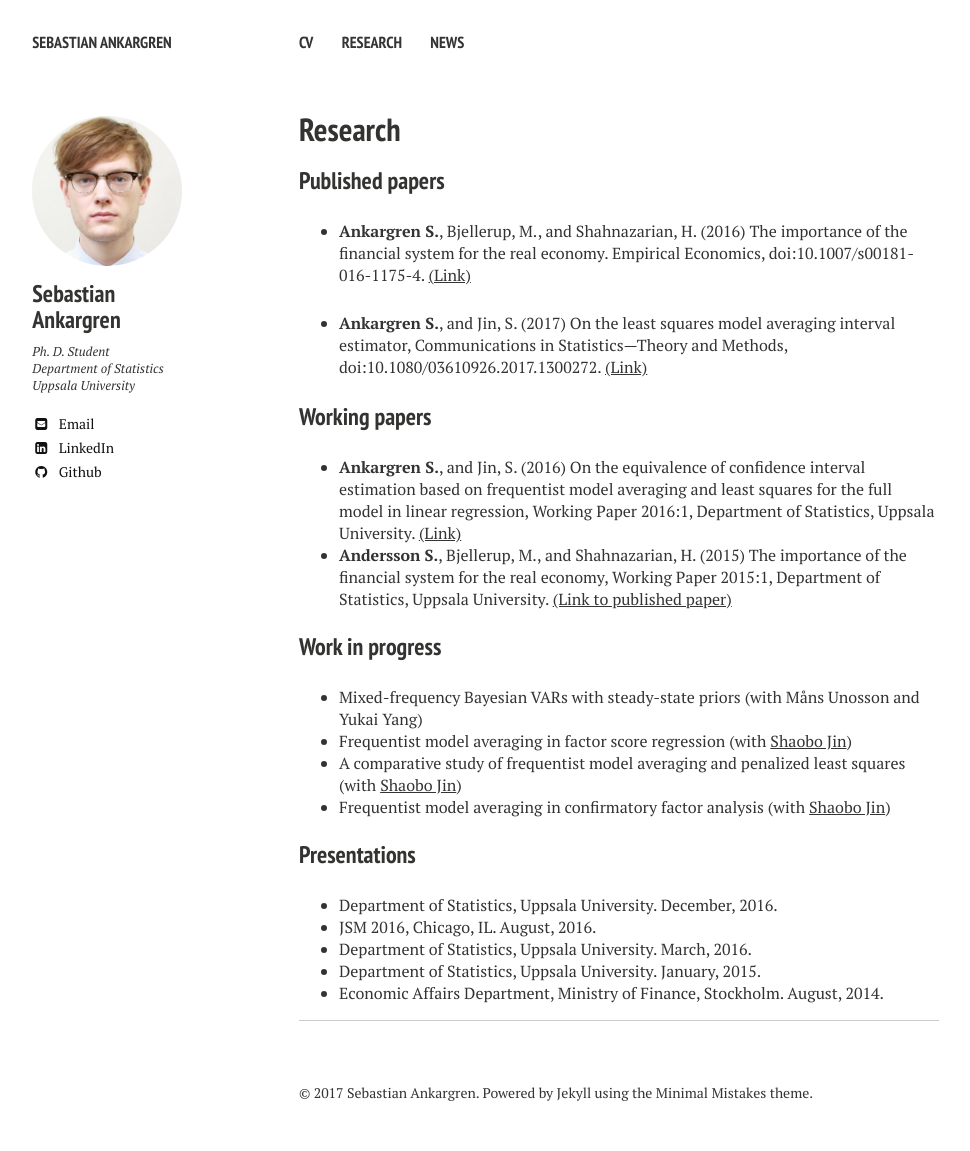
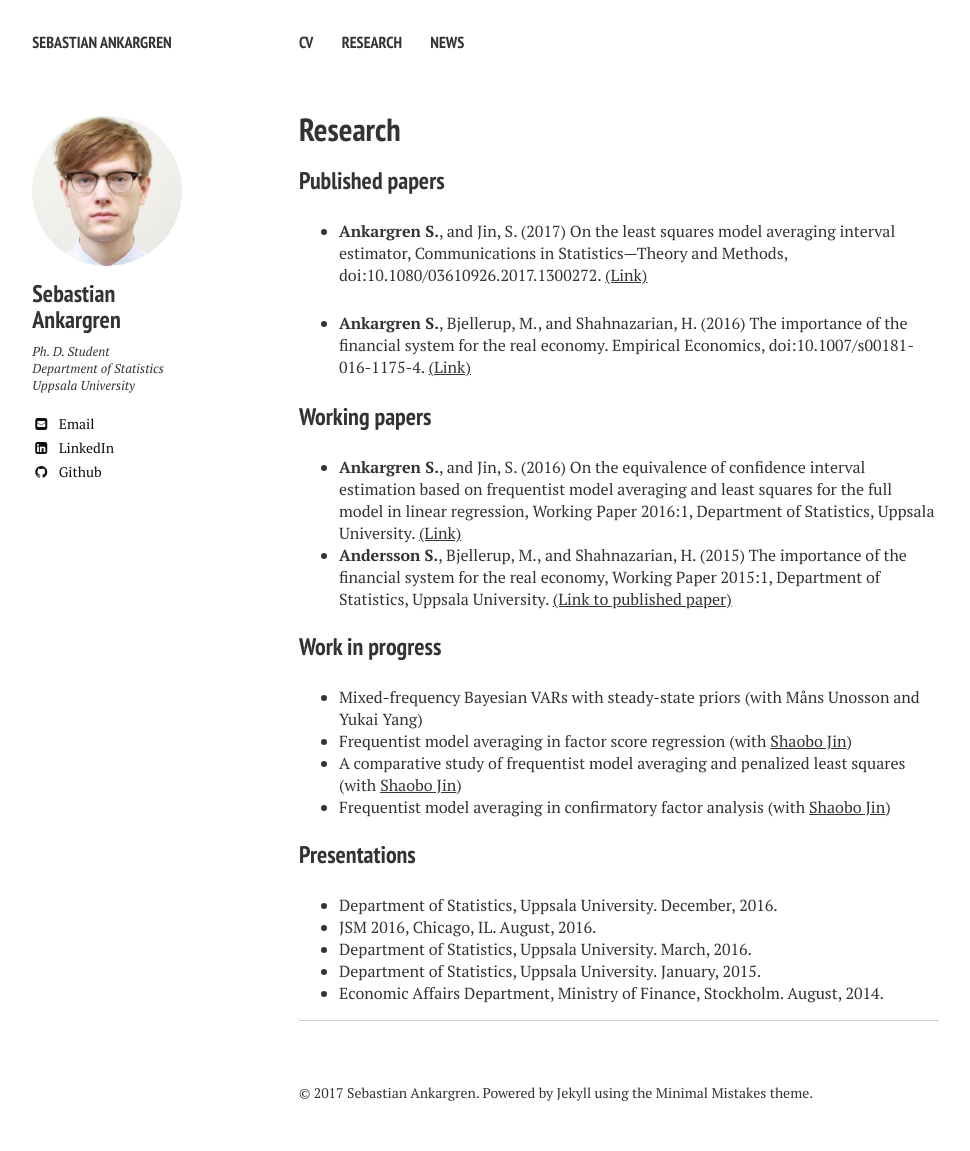
Before and after one commit to ankargren/ankargren.github.io, a Jekyll site: the page built from research/index.md, in a window 1280 px wide. Shown: the whole page, without its empty margins (21-991 px from the left). Built offline with Jekyll 4.4.1, drawn with Linux system fonts in a browser that asks for light colours; nearby versions of some CDN libraries; some of the changed lines change nothing that is shown.

Commit message:
Wrong order of papers fixed

```diff
--- a/research/index.md
+++ b/research/index.md
@@ -1,7 +1,7 @@
 ---
 layout: page
 title: Research
-modified: 2016-10-07
+modified: 2017-03-16
 comments: false
 image:
 
@@ -9,9 +9,9 @@ image:
 
 ### Published papers
 
+* **Ankargren S.**, and Jin, S. (2017) On the least squares model averaging interval estimator, Communications in Statistics---Theory and Methods, doi:10.1080/03610926.2017.1300272. [(Link)](http://www.tandfonline.com/doi/full/10.1080/03610926.2017.1300272)
+
 * **Ankargren S.**, Bjellerup, M., and Shahnazarian, H. (2016) The importance of the financial system for the real economy. Empirical Economics, doi:10.1007/s00181-016-1175-4. [(Link)](http://link.springer.com/article/10.1007/s00181-016-1175-4)
-
-* **Ankargren S.**, and Jin, S. (2017) On the least squares model averaging interval estimator, Communications in Statistics---Theory and Methods, doi:10.1080/03610926.2017.1300272. [(Link)](http://www.tandfonline.com/doi/full/10.1080/03610926.2017.1300272)
 
 ### Working papers
 
```
